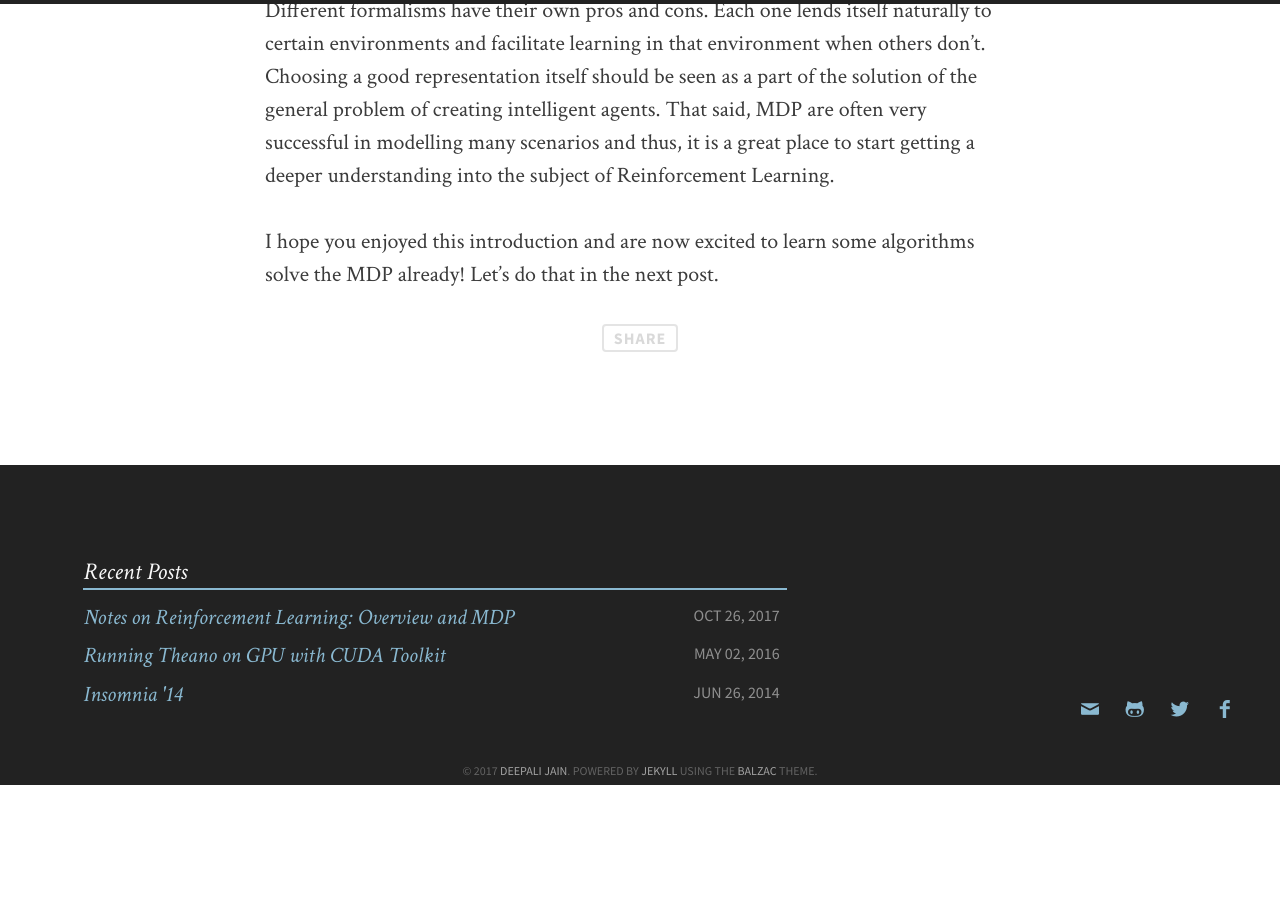
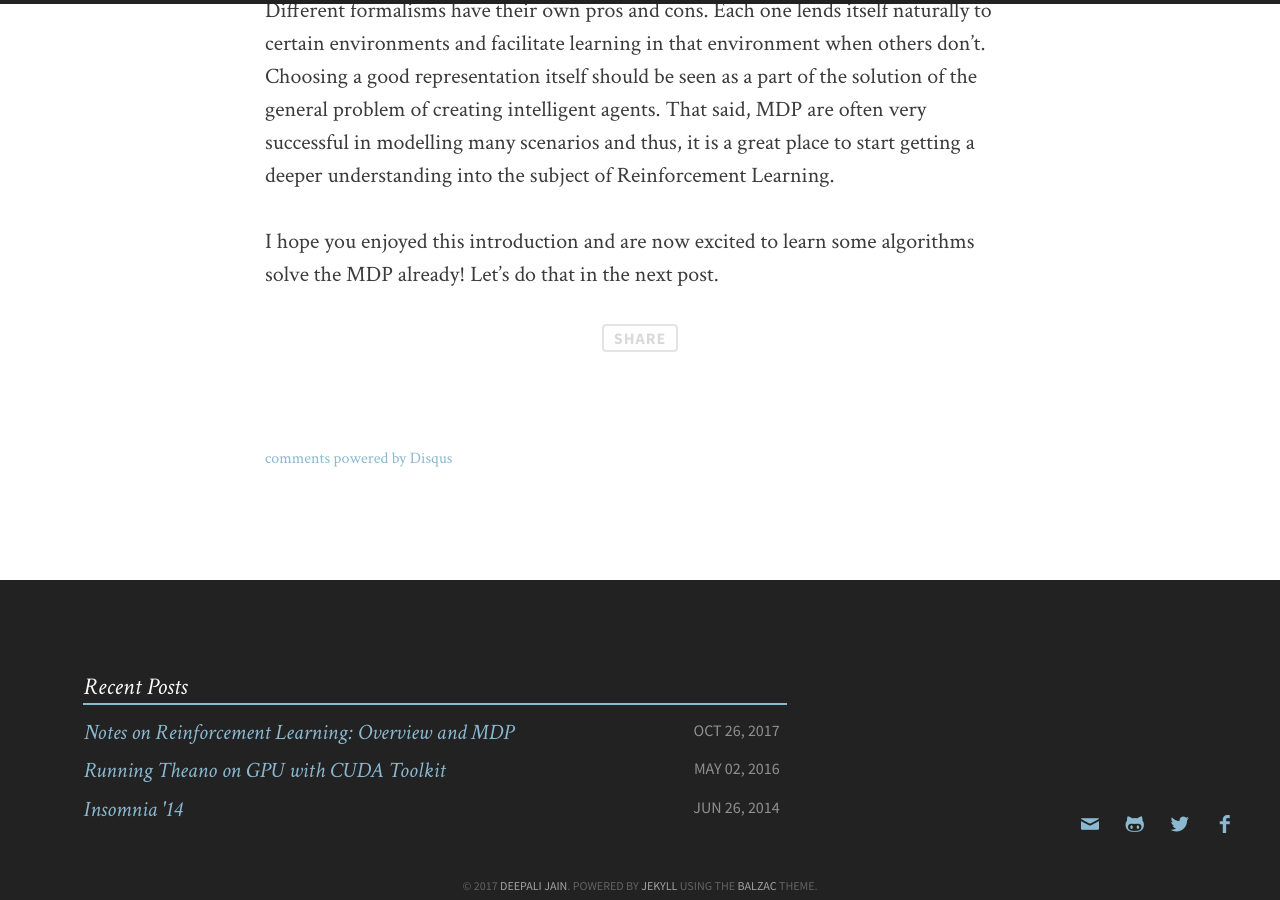
Before and after one commit to jaindeepali/jaindeepali.github.com, a Jekyll site: the page built from _posts/2017-10-26-Reinforcement-Learning-Notes.md, in a window 1280 px wide and 900 px high, scrolled down 3745 px. Built offline with Jekyll 4.4.1, drawn with Linux system fonts in a browser that asks for light colours; formulas are drawn with MathJax 3; comment, search, counter and statistics services are not loaded; before the commit the page ends 4530 px from its top, so only the background shows below that.

Commit message:
Try comments

```diff
--- a/_posts/2017-10-26-Reinforcement-Learning-Notes.md
+++ b/_posts/2017-10-26-Reinforcement-Learning-Notes.md
@@ -19,7 +19,7 @@
 
 Charles and Michael take the example of a grid world to explain MDPs. That example is very similar to the frozen lake environment in [OpenAI Gym](https://gym.openai.com/envs/FrozenLake-v0/). Let us play with this environment to get the hang of this concept. Install gym from [here](https://github.com/openai/gym) and get started.
 
-{% gist jaindeepali/f3f38f9c5cedc5364779022baa4768a9 %}
+{% gist jaindeepali/d08505b9ab35661b47e324dc391cde4a %}
 <!-- {% include jupyter_notebooks/gym_demo.md %} -->
 
 You can explore this simple MDP and observe the stochastic transition between states when the agent takes various actions. Now that you understand the problem set up, we can start thinking about how to solve it.
```
Also changed, not shown: other parts of _posts/2017-10-26-Reinforcement-Learning-Notes.md (+1 -1 lines).
